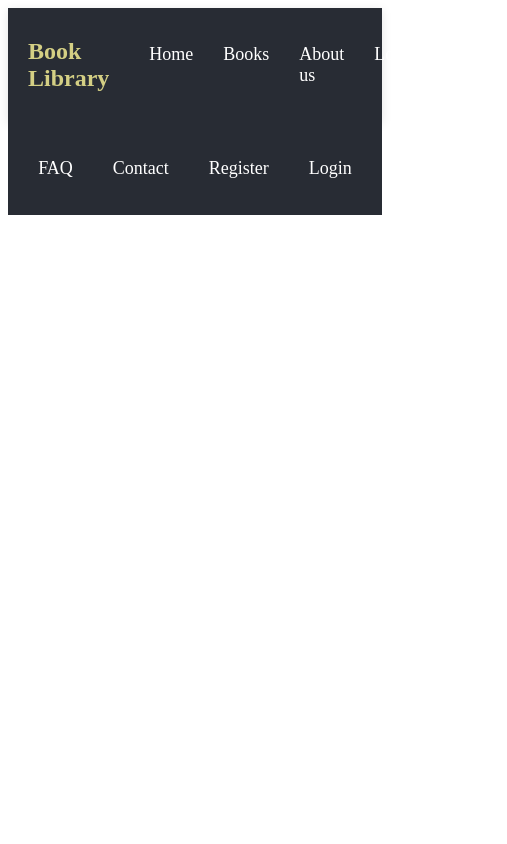
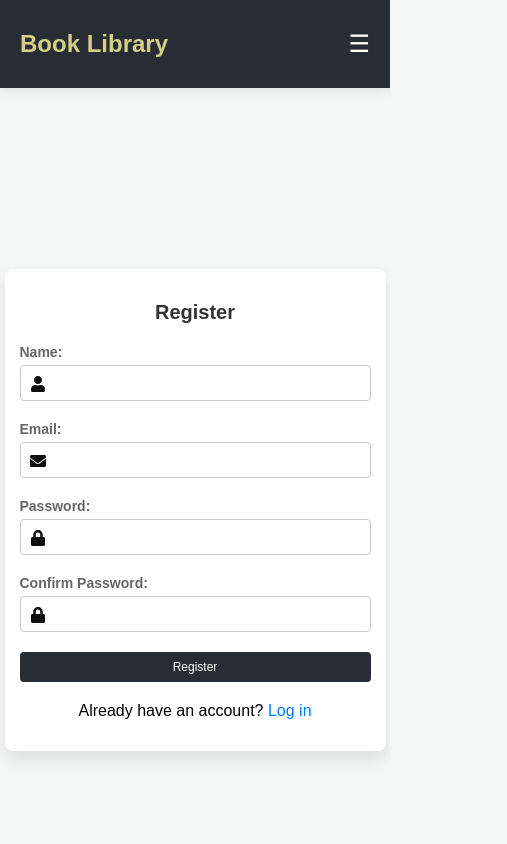
Before and after one commit to chas-academy/u09-fullstack-js-DenjinM, a React (Create React App) app in the folder book-library/frontend/: page /RegisterPage in a window 390 px wide. Shown: the top 844 px of the page, 507 px wide, since content can reach past the window. Built offline with nearby package versions, Linux system fonts and the light colour scheme.

Commit message:
Fixed my login and register page

```diff
--- a/book-library/frontend/package.json
+++ b/book-library/frontend/package.json
@@ -2,8 +2,10 @@
   "name": "frontend",
   "version": "1.0.0",
   "dependencies": {
+    "@fortawesome/fontawesome-free": "^6.6.0",
     "axios": "^1.7.7",
     "jwt-decode": "^3.1.2",
+    "react-icons": "^5.3.0",
     "react-router-dom": "^6.26.2",
     "react-scripts": "^5.0.1"
   },
--- a/book-library/frontend/src/App.js
+++ b/book-library/frontend/src/App.js
@@ -16,11 +16,11 @@ function App() {
       <Navbar />
       <Routes>
         <Route path="/" element={<HomePage />} />
-        <Route path="/books" element={<BookPage />} />
-        <Route path="/login" element={<LoginPage />} />
-        <Route path="/register" element={<RegisterPage />} />
-        <Route path="/faq" element={<Faq />} />
-        <Route path="/contact" element={<Contact />} />
+        <Route path="/BookPage" element={<BookPage />} />
+        <Route path="/LoginPage" element={<LoginPage />} />
+        <Route path="/RegisterPage" element={<RegisterPage />} />
+        <Route path="/Faq" element={<Faq />} />
+        <Route path="/Contact" element={<Contact />} />
       </Routes>
       <Footer />
     </Router>
--- a/book-library/frontend/src/components/Navbar/Navbar.css
+++ b/book-library/frontend/src/components/Navbar/Navbar.css
@@ -5,7 +5,7 @@
   justify-content: space-between;
   align-items: center;
   box-shadow: 0 2px 10px rgba(0, 0, 0, 0.1);
-
+  position: relative;
 }
 
 .navbar-logo {
@@ -14,6 +14,7 @@
   color: #e3dd8beb;
 }
 
+/* Lista för länkar */
 .navbar-links {
   list-style: none;
   display: flex;
@@ -36,3 +37,35 @@
   transform: scale(1.2);
   color: #e3dd8beb;
 }
+
+/* Lägg till navbar-toggle för hamburgermenyn på mindre skärmar */
+.navbar-toggle {
+  display: none;
+}
+
+/* Media query för små skärmar */
+@media (max-width: 768px) {
+  .navbar-links {
+    display: none;
+    flex-direction: column;
+    position: absolute;
+    top: 60px;
+    left: 0;
+    background-color: #282c34;
+    width: 100%;
+    padding: 10px;
+    gap: 15px;
+    box-shadow: 0 4px 8px rgba(0, 0, 0, 0.2);
+  }
+
+  .navbar-toggle {
+    display: block;
+    font-size: 24px;
+    color: white;
+    cursor: pointer;
+  }
+
+  .navbar-links.active {
+    display: flex;
+  }
+}
--- a/book-library/frontend/src/components/Navbar/Navbar.js
+++ b/book-library/frontend/src/components/Navbar/Navbar.js
@@ -1,15 +1,23 @@
-import React from 'react';
+import React, { useState } from 'react';
 import { Link } from 'react-router-dom';
 import './Navbar.css';
 
 const Navbar = () => {
+  const [menuOpen, setMenuOpen] = useState(false);
+
+  const toggleMenu = () => {
+    setMenuOpen(!menuOpen);
+  };
+
   return (
     <nav className="navbar">
       <h1 className="navbar-logo">Book Library</h1>
-      <ul className="navbar-links">
+      <span className="navbar-toggle" onClick={toggleMenu}>
+        &#9776; {/* Hamburger-ikon */}
+      </span>
+      <ul className={`navbar-links ${menuOpen ? 'active' : ''}`}>
         <li><Link to="/">Home</Link></li>
         <li><Link to="/BookPage">Books</Link></li>
-        <li><Link to="/AboutUs">About us</Link></li>
         <li><Link to="/LoginPage">Login</Link></li>
         <li><Link to="/RegisterPage">Register</Link></li>
       </ul>
--- a/book-library/frontend/src/pages/LoginPage/LoginPage.css
+++ b/book-library/frontend/src/pages/LoginPage/LoginPage.css
@@ -0,0 +1,156 @@
+/* LoginPage.css */
+body {
+  margin: 0;
+  font-family: 'Arial', sans-serif;
+  background-color: #f4f7f6;
+}
+
+/* Flexbox för centering */
+.login-container {
+  display: flex;
+  justify-content: center;
+  align-items: center;
+  height: 100vh;
+  background-color: #f4f7f6;
+}
+
+/* Inloggningsbox med skugga */
+.login-box {
+  background-color: #fff;
+  padding: 40px;
+  border-radius: 12px;
+  box-shadow: 0 8px 20px rgba(0, 0, 0, 0.1);
+  max-width: 400px;
+  width: 100%;
+  text-align: center;
+  transition: transform 0.3s ease-in-out;
+}
+
+/* Hover-effekt */
+.login-box:hover {
+  transform: translateY(-5px);
+}
+
+/* Titeln */
+h2 {
+  margin-bottom: 20px;
+  color: #333;
+  font-size: 28px;
+}
+
+/* Inputfält */
+.input-group {
+  margin-bottom: 20px;
+  text-align: left;
+}
+
+
+
+.input-group label {
+  display: block;
+  margin-bottom: 5px;
+  color: #333;
+  font-size: 14px;
+}
+
+.input-group input {
+  width: -webkit-fill-available;
+  padding: 12px;
+  border: 1px solid #ccc;
+  border-radius: 6px;
+  font-size: 16px;
+}
+
+.input-group input:focus {
+  border-color: #007bff;
+  outline: none;
+}
+
+/* Inloggningsknapp */
+.login-btn {
+  width: 100%;
+  padding: 12px;
+  background-color: #282c34;
+  color: #fff;
+  border: none;
+  border-radius: 6px;
+  font-size: 18px;
+  cursor: pointer;
+  transition: background-color 0.3s ease-in-out;
+}
+
+.login-btn:hover {
+  background-color: #0056b3;
+}
+
+/* Footer för länkar */
+.login-footer {
+  margin-top: 20px;
+}
+
+.login-footer p {
+  margin: 10px 0 0;
+  color: #333;
+  font-size: 14px;
+}
+
+.login-link {
+  color: #007bff;
+  text-decoration: none;
+  transition: color 0.3s ease-in-out;
+}
+
+.login-link:hover {
+  color: #0056b3;
+}
+
+/* Responsiv design */
+@media (max-width: 768px) {
+  .login-box {
+    padding: 30px;
+    max-width: 90%;
+  }
+
+  h2 {
+    font-size: 24px;
+  }
+
+  .input-group input {
+    padding: 10px;
+    font-size: 14px;
+  }
+
+  .login-btn {
+    padding: 10px;
+    font-size: 16px;
+  }
+
+  .login-footer p {
+    font-size: 12px;
+  }
+}
+
+@media (max-width: 480px) {
+  .login-box {
+    padding: 20px;
+    max-width: 95%;
+  }
+
+  h2 {
+    font-size: 20px;
+  }
+
+  .input-group input {
+    padding: 8px;
+    font-size: 12px;
+  }
+
+  .login-btn {
+    padding: 8px;
+    font-size: 14px;
+  }
+
+  .login-footer p {
+    font-size: 10px;
+  }
+}
--- a/book-library/frontend/src/pages/LoginPage/LoginPage.js
+++ b/book-library/frontend/src/pages/LoginPage/LoginPage.js
@@ -0,0 +1,54 @@
+import React, { useState } from 'react';
+import './LoginPage.css';
+import { FaEnvelope, FaLock } from 'react-icons/fa';
+
+const LoginPage = () => {
+  const [email, setEmail] = useState('');
+  const [password, setPassword] = useState('');
+
+  const handleSubmit = (e) => {
+    e.preventDefault();
+    // Hantera inloggning här
+    console.log({ email, password });
+  };
+
+  return (
+    <div className="login-container">
+      <div className="login-box">
+        <h2>Log in</h2>
+        <form onSubmit={handleSubmit}>
+          <div className="input-group">
+            <label htmlFor="email">Email:</label>
+            <FaEnvelope className="input-icon" />
+            <input
+              type="email"
+              id="email"
+              value={email}
+              onChange={(e) => setEmail(e.target.value)}
+              required
+            />
+          </div>
+          <div className="input-group">
+            <label htmlFor="password">Password:</label>
+            <FaLock className="input-icon" />
+            <input
+              type="password"
+              id="password"
+              value={password}
+              onChange={(e) => setPassword(e.target.value)}
+              required
+            />
+          </div>
+          <button type="submit" className="login-btn">Log in</button>
+        </form>
+
+        <div className="login-footer">
+          <a href="/forgot-password" className="login-link">Forgot password?</a>
+          <p>Don't have an account yet? <a href="/RegisterPage" className="login-link">Register</a></p>
+        </div>
+      </div>
+    </div>
+  );
+};
+
+export default LoginPage;
--- a/book-library/frontend/src/pages/RegisterPage/RegisterPage.css
+++ b/book-library/frontend/src/pages/RegisterPage/RegisterPage.css
@@ -0,0 +1,128 @@
+body {
+    background-color: #f4f7f6;
+    height: 100vh;
+    margin: 0;
+  }
+
+  .register-container {
+    display: flex;
+    justify-content: center;
+    align-items: center;
+    height: 100vh;
+  }
+
+  .register-box {
+    background-color: #fff;
+    padding: 30px;
+    border-radius: 8px;
+    box-shadow: 0 8px 16px rgba(0, 0, 0, 0.1);
+    width: 100%;
+    max-width: 400px;
+  }
+
+  h2 {
+    text-align: center;
+    margin-bottom: 20px;
+    color: #333;
+  }
+
+  .input-group {
+    position: relative;
+    margin-bottom: 20px;
+  }
+
+  .input-group label {
+    display: block;
+    margin-bottom: 5px;
+    font-weight: bold;
+    color: #666;
+  }
+
+  .input-group input {
+    width: -webkit-fill-available;
+    padding: 10px;
+    padding-left: 40px; /* För att ge plats åt ikonen */
+    border-radius: 4px;
+    border: 1px solid #ccc;
+    font-size: 16px;
+    color: #333;
+  }
+
+  .input-group .input-icon {
+    position: absolute;
+    left: 10px;
+    top: 40px;
+    transform: translateY(-50%);
+    color: #100f0f;
+  }
+
+  .register-btn {
+    width: 100%;
+    padding: 10px;
+    background-color: #282c34;
+    color: white;
+    border: none;
+    border-radius: 4px;
+    font-size: 16px;
+    cursor: pointer;
+  }
+
+  .register-btn:hover {
+    background-color: #0056b3;
+  }
+
+  .register-footer {
+    margin-top: 20px;
+    text-align: center;
+  }
+
+  .register-link {
+    color: #007bff;
+    text-decoration: none;
+    transition: color 0.3s ease-in-out;
+  }
+
+  .register-link:hover {
+    color: #0056b3;
+  }
+
+  /* Responsiv design */
+  @media (max-width: 768px) {
+    .register-box {
+      padding: 20px;
+      max-width: 90%;
+    }
+
+    h2 {
+      font-size: 24px;
+    }
+
+    .input-group input {
+      font-size: 14px;
+      padding-left: 35px;
+    }
+
+    .register-btn {
+      font-size: 14px;
+    }
+  }
+
+  @media (max-width: 480px) {
+    .register-box {
+      padding: 15px;
+    }
+
+    h2 {
+      font-size: 20px;
+    }
+
+    .input-group input {
+      font-size: 12px;
+      padding-left: 30px;
+    }
+
+    .register-btn {
+      font-size: 12px;
+      padding: 8px;
+    }
+  }
--- a/book-library/frontend/src/pages/RegisterPage/RegisterPage.js
+++ b/book-library/frontend/src/pages/RegisterPage/RegisterPage.js
@@ -0,0 +1,77 @@
+import React, { useState } from 'react';
+import './RegisterPage.css';
+import { FaUser, FaEnvelope, FaLock } from 'react-icons/fa';
+
+const RegisterPage = () => {
+  const [name, setName] = useState('');
+  const [email, setEmail] = useState('');
+  const [password, setPassword] = useState('');
+  const [confirmPassword, setConfirmPassword] = useState('');
+
+  const handleSubmit = (e) => {
+    e.preventDefault();
+    // Hantera registrering här
+    console.log({ name, email, password, confirmPassword });
+  };
+
+  return (
+    <div className="register-container">
+      <div className="register-box">
+        <h2>Register</h2>
+        <form onSubmit={handleSubmit}>
+          <div className="input-group">
+            <label htmlFor="name">Name:</label>
+            <FaUser className="input-icon" />
+            <input
+              type="text"
+              id="name"
+              value={name}
+              onChange={(e) => setName(e.target.value)}
+              required
+            />
+          </div>
+          <div className="input-group">
+            <label htmlFor="email">Email:</label>
+            <FaEnvelope className="input-icon" />
+            <input
+              type="email"
+              id="email"
+              value={email}
+              onChange={(e) => setEmail(e.target.value)}
+              required
+            />
+          </div>
+          <div className="input-group">
+            <label htmlFor="password">Password:</label>
+            <FaLock className="input-icon" />
+            <input
+              type="password"
+              id="password"
+              value={password}
+              onChange={(e) => setPassword(e.target.value)}
+              required
+            />
+          </div>
+          <div className="input-group">
+            <label htmlFor="confirm-password">Confirm Password:</label>
+            <FaLock className="input-icon" />
+            <input
+              type="password"
+              id="confirm-password"
+              value={confirmPassword}
+              onChange={(e) => setConfirmPassword(e.target.value)}
+              required
+            />
+          </div>
+          <button type="submit" className="register-btn">Register</button>
+        </form>
+
+        <div className="register-footer">
+          <p>Already have an account? <a href="/LoginPage" className="register-link">Log in</a></p>
+        </div>
+      </div>
+    </div>
+  );
+};
+
+export default RegisterPage;
```
Also changed, not shown: 2 other files (tests, documents, lock files or other folders). Lines whose indentation alone changed are shown as unchanged.
